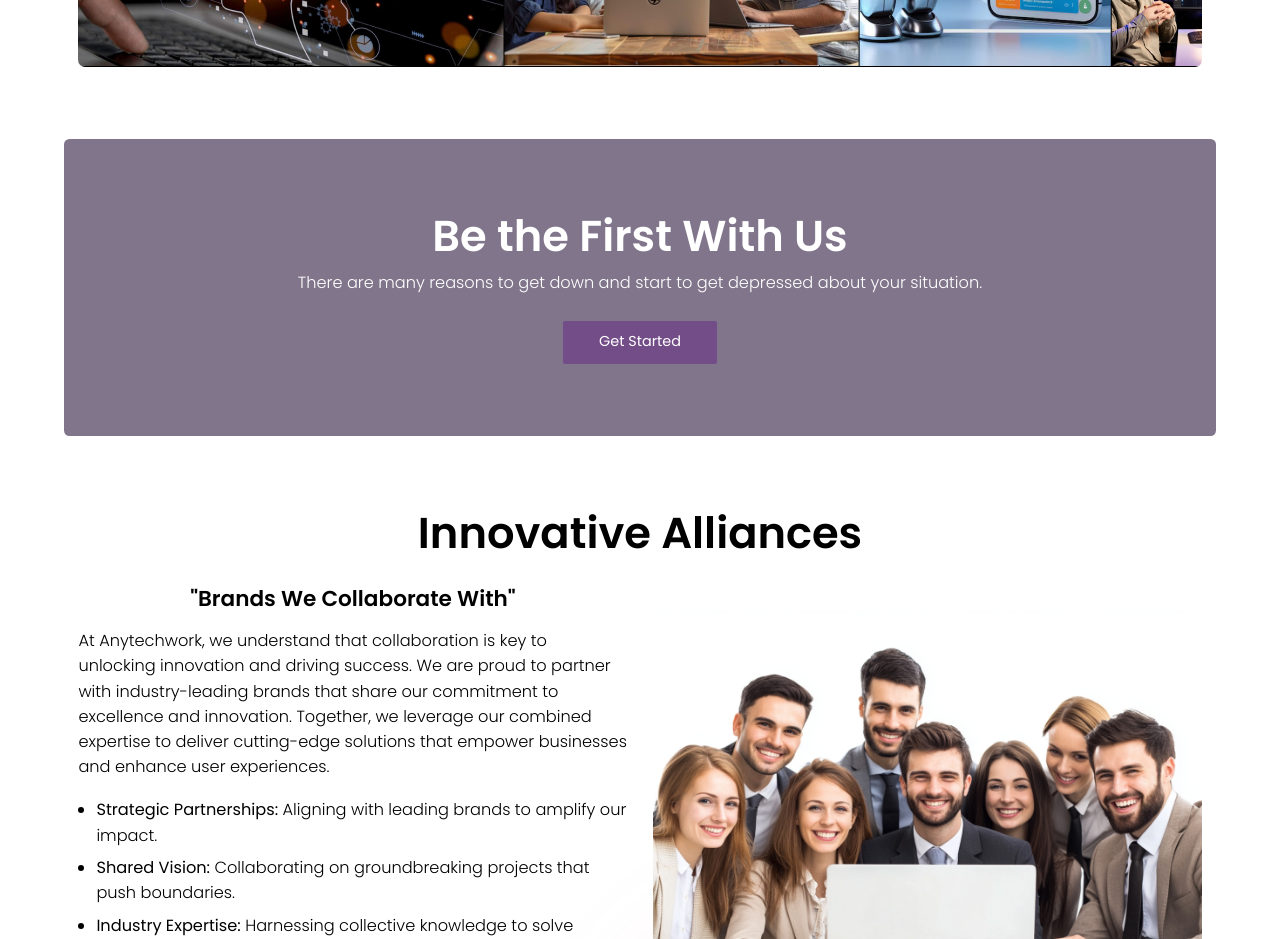
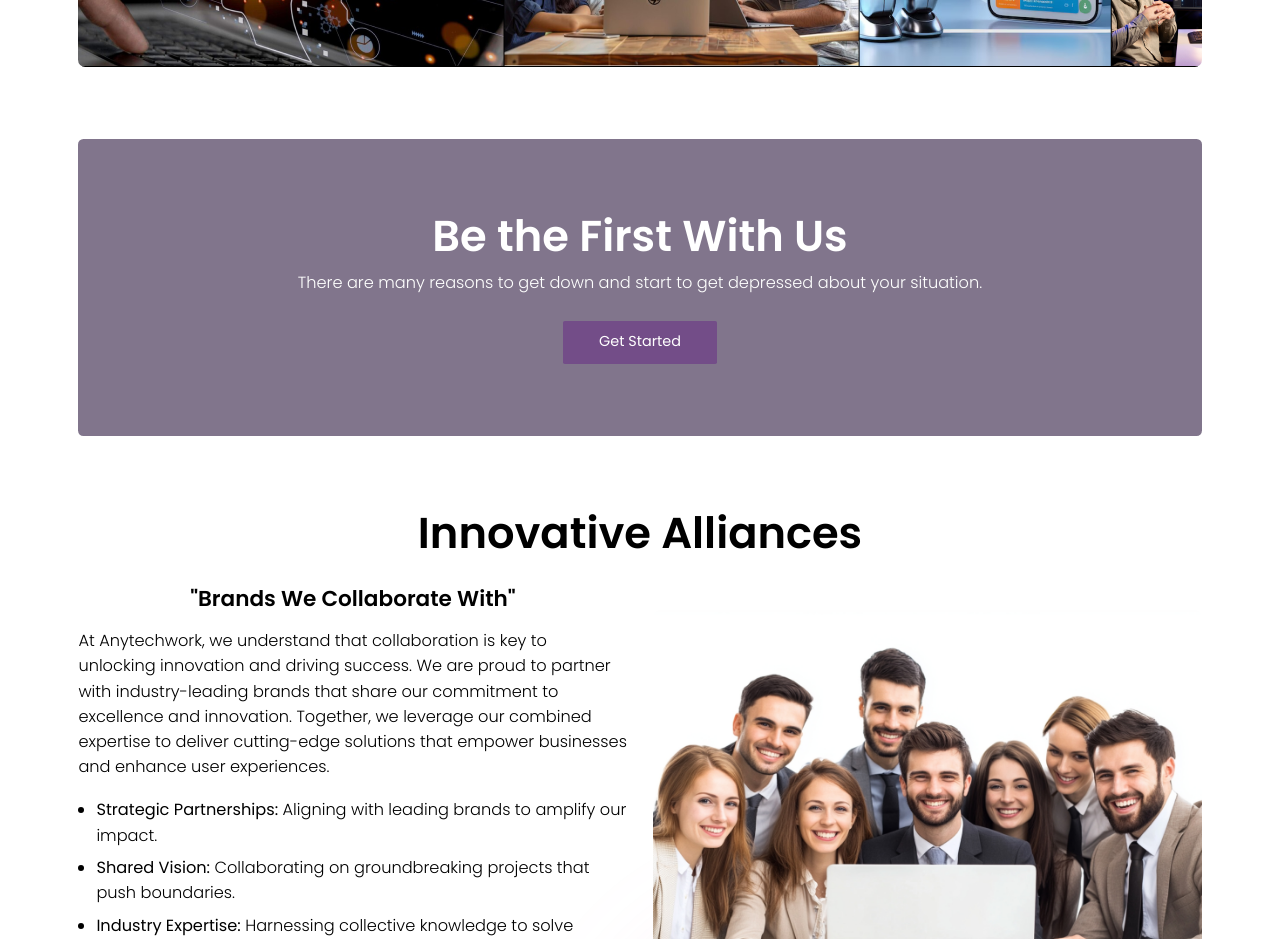
Before and after one commit to pranavpremanand/anytechwork, a React (Create React App) app: page /about-us in a window 1280 px wide. Shown: the part 2140-3079 px from the top of the page. Built offline with nearby package versions, Linux system fonts and the light colour scheme.

Commit message:
style changes

```diff
--- a/src/pages/AboutUs.jsx
+++ b/src/pages/AboutUs.jsx
@@ -75,10 +75,10 @@ const AboutUs = () => {
         />
       </section>
 
-      <section className="my-[5rem]">
+      <section className="wrapper my-[5rem]">
         <div
           data-aos="fade-up"
-          className="wrapper py-[5rem] rounded-md text-white bg-[#17012C8A] flex flex-col items-center gap-2 text-center"
+          className="py-[5rem] rounded-md text-white bg-[#17012C8A] flex flex-col items-center gap-2 text-center"
         >
           <h1 className="heading">Be the First With Us</h1>
           <p className="description">
```
